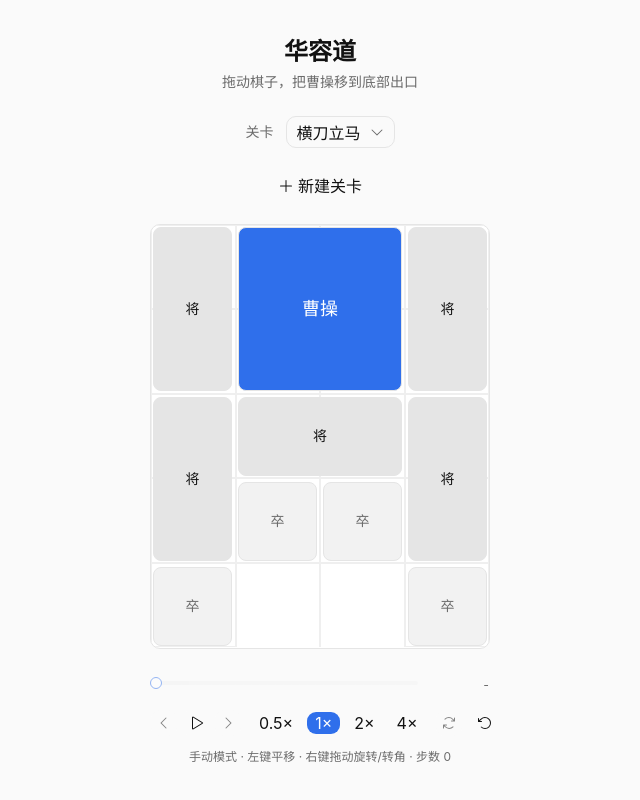
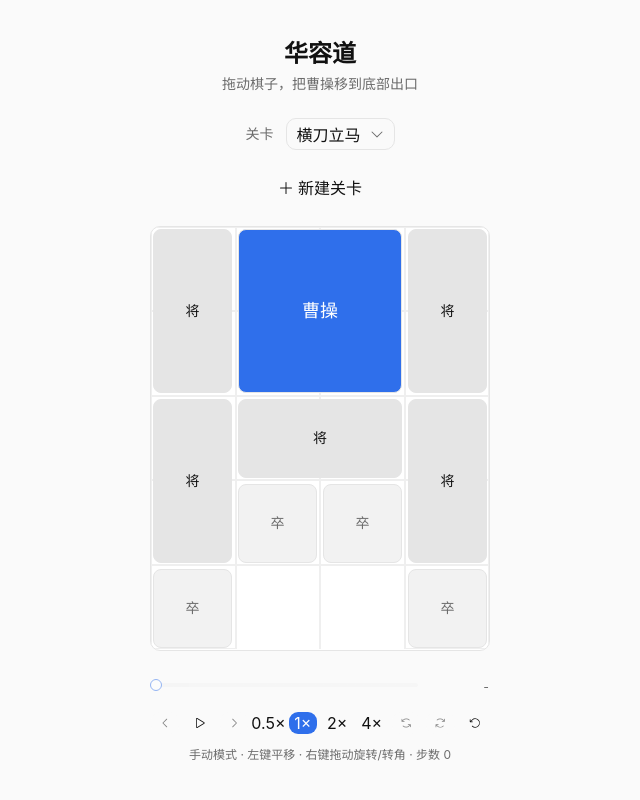
Before and after one commit to Mathison2020/Klotski_plus, a React (Vite) app: page / in a window 1280 px wide. Shown: the whole page, without its empty margins (320-960 px from the left). Built offline with nearby package versions, Linux system fonts and the light colour scheme.

Commit message:
feat: animate bidirectional rotation controls

```diff
--- a/src/features/klotski/KlotskiPage.tsx
+++ b/src/features/klotski/KlotskiPage.tsx
@@ -7,6 +7,7 @@ import {
 } from 'react';
 import {
   ArrowCounterClockwiseIcon,
+  ArrowsCounterClockwiseIcon,
   ArrowsClockwiseIcon,
   CaretLeftIcon,
   CaretRightIcon,
@@ -170,6 +171,29 @@ function replay(initial: Piece[], solution: SolverAction[], upto: number): Piece
   return board;
 }
 
+/** 解析工具栏旋转按钮对应的合法目标；听筒的旋转方向同时决定转过哪一端。 */
+function resolveButtonRotation(
+  pieces: Piece[],
+  id: string,
+  direction: RotationDirection,
+): { next: Piece[]; target: Piece } | null {
+  const piece = pieces.find((candidate) => candidate.id === id);
+  if (!piece) return null;
+
+  let next: Piece[] | null = null;
+  if (piece.type === PieceType.HANDSET) {
+    const pivot = (['start', 'end'] as const).find(
+      (candidate) => handsetTurnDirection(piece, candidate) === direction,
+    );
+    if (pivot) next = turnHandset(pieces, id, pivot, direction);
+  } else {
+    next = rotatePiece(pieces, id, direction);
+  }
+
+  const target = next?.find((candidate) => candidate.id === id);
+  return next && target ? { next, target } : null;
+}
+
 /** 华容道页面：连续拖动移动、点击高亮、关卡切换、一键求解演示（可调速/暂停/步进/拖进度条）。 */
 export function KlotskiPage() {
   const [customLayouts, setCustomLayouts] = useState<CustomLayout[]>(loadCustomLayouts);
@@ -199,11 +223,11 @@ export function KlotskiPage() {
   const [deleteArmed, setDeleteArmed] = useState(false);
   const boardRef = useRef<HTMLDivElement>(null);
   const dragRef = useRef<DragState | null>(null);
-  const cornerSnapCancelRef = useRef<(() => void) | null>(null);
+  const rotationSnapCancelRef = useRef<(() => void) | null>(null);
 
   useEffect(
     () => () => {
-      cornerSnapCancelRef.current?.();
+      rotationSnapCancelRef.current?.();
     },
     [],
   );
@@ -220,7 +244,24 @@ export function KlotskiPage() {
   );
 
   const won = isWin(boardPieces) && activeDemoStep === null;
-  const selectedPiece = selectedId ? pieces.find((p) => p.id === selectedId) : null;
+  const selectedPiece = selectedId ? boardPieces.find((p) => p.id === selectedId) : null;
+  const selectedPieceCanRotate =
+    selectedPiece?.type === PieceType.HALF_DISC ||
+    selectedPiece?.type === PieceType.THREE_QUARTER_DISC ||
+    selectedPiece?.type === PieceType.HANDSET;
+  const buttonRotationAvailable = useMemo(
+    () => ({
+      clockwise:
+        selectedId !== null &&
+        selectedPieceCanRotate &&
+        resolveButtonRotation(boardPieces, selectedId, 'clockwise') !== null,
+      counterclockwise:
+        selectedId !== null &&
+        selectedPieceCanRotate &&
+        resolveButtonRotation(boardPieces, selectedId, 'counterclockwise') !== null,
+    }),
+    [boardPieces, selectedId, selectedPieceCanRotate],
+  );
   const moveAnimationMs = Math.max(speedMs, 60);
 
   // 连续播放与“下一步”共用同一条动画队列；任何时刻只允许一个动作在执行。
@@ -284,10 +325,7 @@ export function KlotskiPage() {
           setRotationPreview({
             id: applied.id,
             degrees:
-              (action.direction === 'clockwise' ? 1 : -1) *
-              (movingForward ? 1 : -1) *
-              eased *
-              90,
+              (action.direction === 'clockwise' ? 1 : -1) * (movingForward ? 1 : -1) * eased * 90,
             target: action.kind === 'corner-turn' ? targetPiece : undefined,
           });
           if (progress < 1) {
@@ -364,16 +402,46 @@ export function KlotskiPage() {
   };
 
   const rotateSelected = (direction: RotationDirection = 'clockwise') => {
-    if (selectedId === null || playing || activeDemoStep) return;
-    const rotated = rotatePiece(pieces, selectedId, direction);
-    if (!rotated) return;
-    setPieces(rotated);
-    setRender(toRenderPos(rotated));
-    setSteps((n) => n + 1);
+    if (selectedId === null || playing || activeDemoStep || rotationSnapCancelRef.current) return;
+    const sourcePieces = boardPieces;
+    const resolved = resolveButtonRotation(sourcePieces, selectedId, direction);
+    if (!resolved) return;
+
+    const source = sourcePieces.find((piece) => piece.id === selectedId);
+    if (!source) return;
+    const isHandset = source.type === PieceType.HANDSET;
+    const targetDegrees = direction === 'clockwise' ? 90 : -90;
+    setRotationPreview({
+      id: selectedId,
+      degrees: 0,
+      target: isHandset ? resolved.target : undefined,
+    });
+    rotationSnapCancelRef.current = animateAngleSnap({
+      from: 0,
+      to: targetDegrees,
+      onFrame: (degrees) =>
+        setRotationPreview({
+          id: selectedId,
+          degrees,
+          target: isHandset ? resolved.target : undefined,
+        }),
+      onComplete: () => {
+        rotationSnapCancelRef.current = null;
+        setSolution(null);
+        setDemoStart(null);
+        setPlayIndex(0);
+        setPendingSingleStep(false);
+        setActiveDemoStep(null);
+        setPieces(resolved.next);
+        setRender(toRenderPos(resolved.next));
+        setRotationPreview(null);
+        setSteps((count) => count + 1);
+      },
+    });
   };
 
   const handlePointerDown = (e: ReactPointerEvent<HTMLDivElement>, piece: Piece) => {
-    if (playing || activeDemoStep || cornerSnapCancelRef.current) return;
+    if (playing || activeDemoStep || rotationSnapCancelRef.current) return;
     const wantsPieceRotation =
       e.button === 2 &&
       (piece.type === PieceType.HALF_DISC || piece.type === PieceType.THREE_QUARTER_DISC);
@@ -586,7 +654,7 @@ export function KlotskiPage() {
       }
 
       const finish = () => {
-        cornerSnapCancelRef.current = null;
+        rotationSnapCancelRef.current = null;
         if (next) {
           setPieces(next);
           setRender(toRenderPos(next));
@@ -595,7 +663,7 @@ export function KlotskiPage() {
         setRotationPreview(null);
         setDraggingId(null);
       };
-      cornerSnapCancelRef.current = animateAngleSnap({
+      rotationSnapCancelRef.current = animateAngleSnap({
         from: drag.degrees,
         to: targetDegrees,
         onFrame: (degrees) => setRotationPreview({ id: drag.id, degrees, target: option.target }),
@@ -652,8 +720,8 @@ export function KlotskiPage() {
   const loadLayout = (idx: number) => {
     const layout = layouts[idx];
     if (!layout) return;
-    cornerSnapCancelRef.current?.();
-    cornerSnapCancelRef.current = null;
+    rotationSnapCancelRef.current?.();
+    rotationSnapCancelRef.current = null;
     setLayoutIdx(idx);
     setSolution(null);
     setDemoStart(null);
@@ -849,70 +917,98 @@ export function KlotskiPage() {
           </span>
         </div>
 
-        <div className="flex items-center justify-between gap-2">
-          <div className="flex items-center gap-1">
+        <div className="grid w-full grid-cols-10 gap-1">
           <Button
+            className="min-w-0 px-0"
             variant="outline"
-              size="icon-sm"
+            size="xs"
             onClick={() => stepBy(-1)}
-              disabled={solution === null || playIndex <= 0 || activeDemoStep !== null}
+            disabled={
+              solution === null ||
+              playIndex <= 0 ||
+              activeDemoStep !== null ||
+              rotationPreview !== null
+            }
             aria-label="上一步"
           >
             <CaretLeftIcon size={16} />
           </Button>
           <Button
+            className="min-w-0 px-0"
             variant="outline"
-              size="icon-sm"
+            size="xs"
             onClick={togglePlay}
-              disabled={activeDemoStep !== null && !playing}
+            disabled={(activeDemoStep !== null && !playing) || rotationPreview !== null}
             aria-label={playing ? '暂停演示' : solution === null ? '开始演示' : '继续演示'}
           >
             {playing ? <PauseIcon size={16} /> : <PlayIcon size={16} />}
           </Button>
           <Button
+            className="min-w-0 px-0"
             variant="outline"
-              size="icon-sm"
+            size="xs"
             onClick={() => stepBy(1)}
-              disabled={solution === null || playIndex >= total || activeDemoStep !== null}
+            disabled={
+              solution === null ||
+              playIndex >= total ||
+              activeDemoStep !== null ||
+              rotationPreview !== null
+            }
             aria-label="下一步"
           >
             <CaretRightIcon size={16} />
           </Button>
-          </div>
 
-          <div className="flex items-center gap-1">
           {SPEEDS.map((s) => (
             <Button
+              className="min-w-0 px-0"
               key={s.ms}
               variant={speedMs === s.ms ? 'default' : 'outline'}
               size="xs"
               onClick={() => setSpeedMs(s.ms)}
-                disabled={activeDemoStep !== null}
+              disabled={activeDemoStep !== null || rotationPreview !== null}
             >
               {s.label}
             </Button>
           ))}
-          </div>
 
           <Button
+            className="min-w-0 px-0"
             variant="outline"
-            size="icon-sm"
+            size="xs"
+            onClick={() => rotateSelected('counterclockwise')}
+            disabled={
+              !buttonRotationAvailable.counterclockwise ||
+              playing ||
+              activeDemoStep !== null ||
+              rotationPreview !== null
+            }
+            aria-label="逆时针旋转棋块"
+            title="逆时针旋转选中的异形块；听筒会滑过对应拐角"
+          >
+            <ArrowsCounterClockwiseIcon size={16} />
+          </Button>
+          <Button
+            className="min-w-0 px-0"
+            variant="outline"
+            size="xs"
             onClick={() => rotateSelected('clockwise')}
             disabled={
-              (selectedPiece?.type !== PieceType.HALF_DISC &&
-                selectedPiece?.type !== PieceType.THREE_QUARTER_DISC) ||
+              !buttonRotationAvailable.clockwise ||
               playing ||
-              activeDemoStep !== null
+              activeDemoStep !== null ||
+              rotationPreview !== null
             }
             aria-label="顺时针旋转棋块"
-            title="顺时针旋转选中的半圆或3/4圆（也可按住右键环绕拖动）"
+            title="顺时针旋转选中的异形块；听筒会滑过对应拐角"
           >
             <ArrowsClockwiseIcon size={16} />
           </Button>
 
           <Button
+            className="min-w-0 px-0"
             variant="outline"
-            size="icon-sm"
+            size="xs"
             onClick={reset}
             aria-label="重新开始"
             title="重新开始"
```
Also changed, not shown: 1 other file (tests, documents, lock files or other folders). Lines whose indentation alone changed are shown as unchanged.
